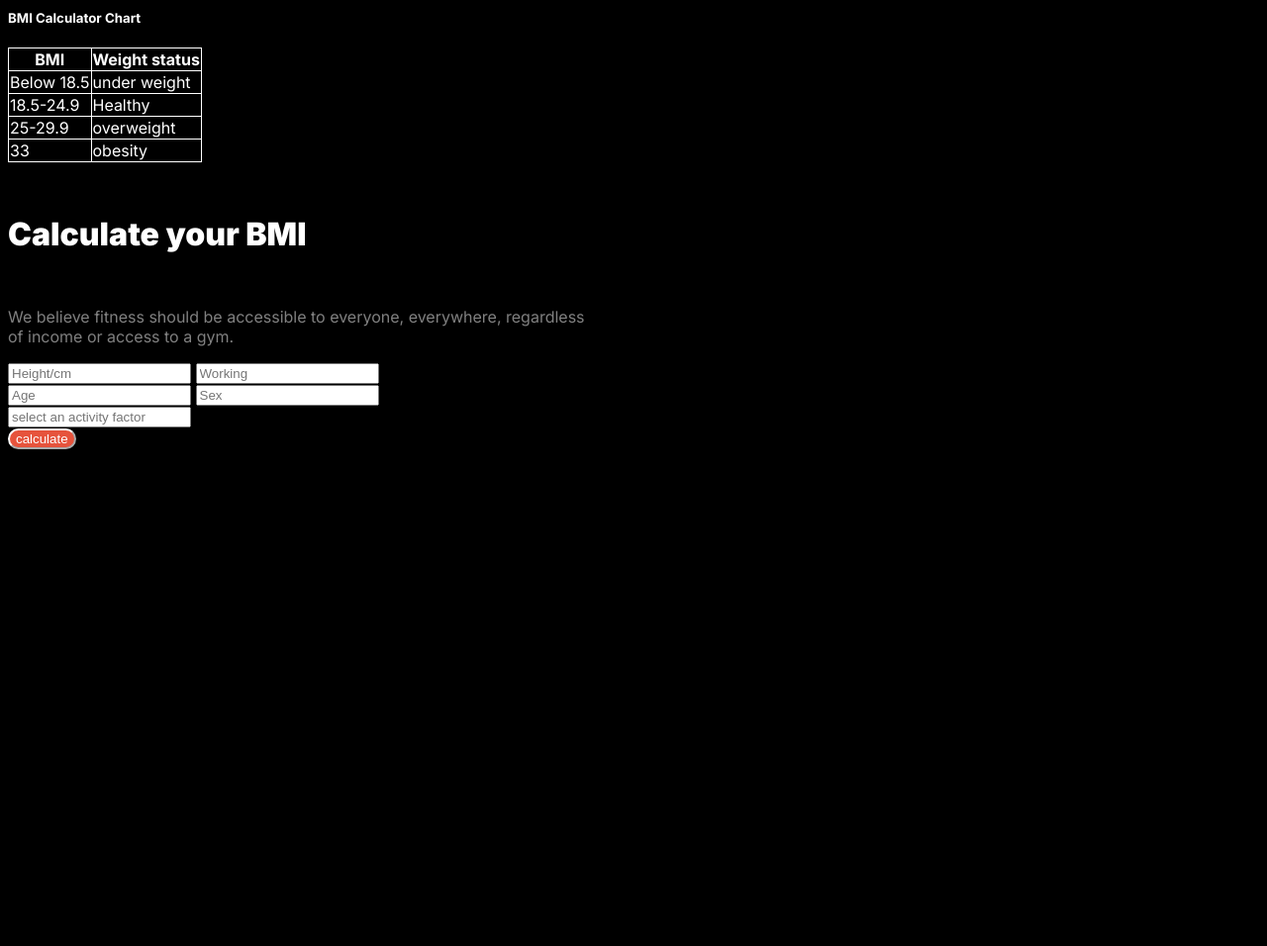
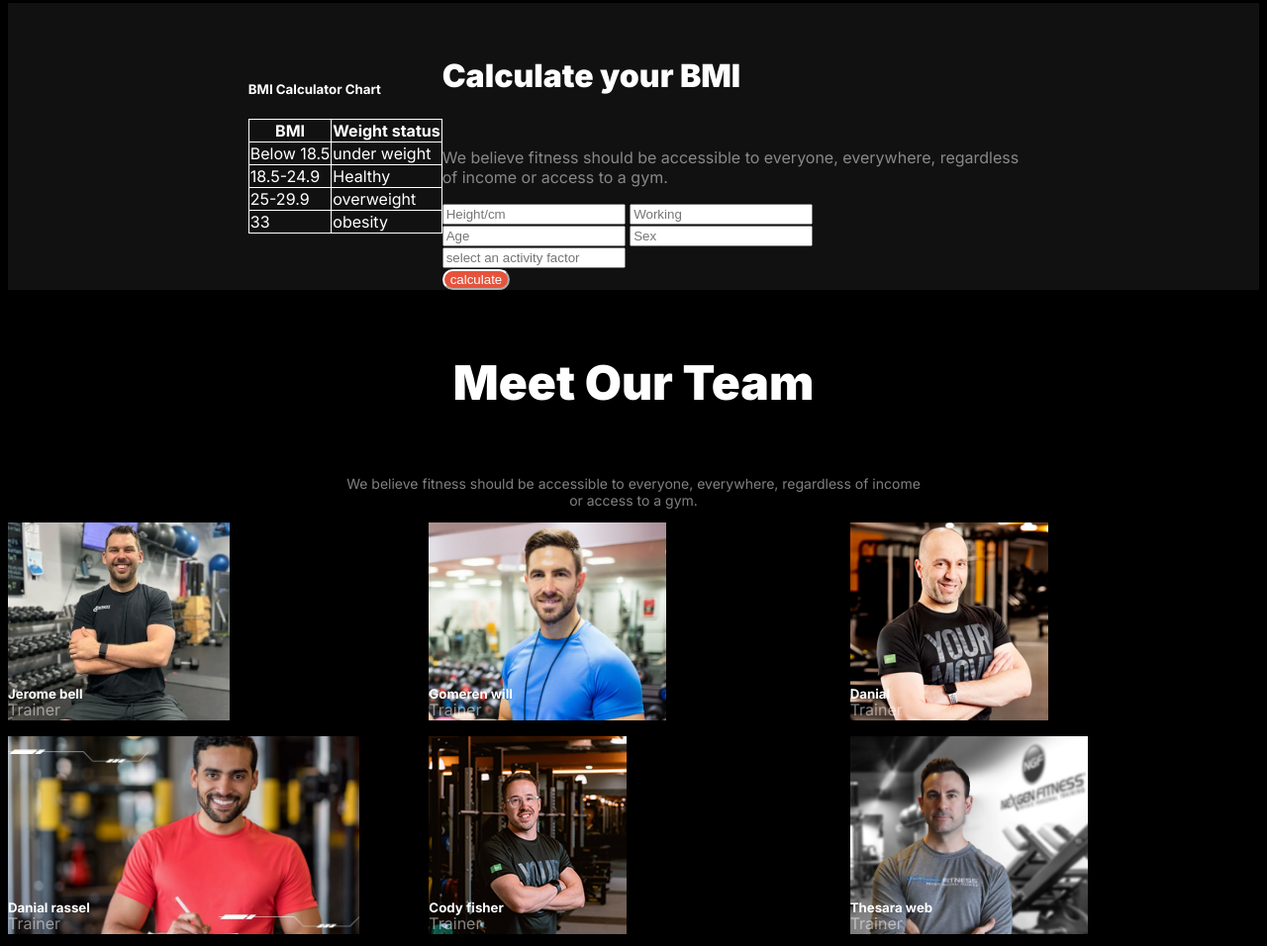
Before and after one commit to ZAHIDHOSEN/Assignment-2, a plain HTML site: page index.html in a window 1280 px wide. Shown: the part 1669-2625 px from the top of the page at 99% size. Before the commit the page ends 2131 px from the top, so only its background shows below. Drawn offline with Linux system fonts and the light colour scheme.

Commit message:
added meet section

```diff
--- a/index.html
+++ b/index.html
@@ -77,7 +77,7 @@
                     <h3 class=" calculator-title">BMI Calculator</h3>
                     <p class="calculator-description">We believe fitness should be accessible to everyone, everywhere, regardless of income or <br> access to a gym.</p>
                  </div>
-                 <section class="calculetor-chart">
+                 <section class="calculator-chart">
                     <div class="bmi-calculator-chart">
                         <h5 class="bmi-calculator-title">BMI Calculator Chart</h5>
                         <table class="table">
@@ -128,6 +128,63 @@
 
 
                  </section>
+                 <section class="meet-our-team">
+                    <div class="our-team">
+                        <h4 class="our-team-title">Meet Our Team</h4>
+                        <p class="our-team-description">We believe fitness should be accessible to everyone, everywhere, regardless of income <br> or access to a gym.</p>
+
+                    </div>
+                    <div class="our-team-img">
+                        <div class="our-team-card">
+                            <img src="images/trainer1.png" alt="">
+                            <div class=" our-team-text">
+                                <h5 class="name">Jerome bell</h5>
+                                <p class="job">Trainer</p>
+                            </div>
+                        </div>
+                        <div class="our-team-card">
+                            <img src="images/trainer2.png" alt="">
+                            <div class="our-team-text">
+                                <h5 class="name">Gomeren will</h5>
+                                <p class="job">Trainer</p>
+                            </div>
+                        </div>
+                        <div class="our-team-card">
+                            <img src="images/trainer3.png" alt="">
+                            <div class="our-team-text">
+                                <h5 class="name">Danial</h5>
+                                <p class="job">Trainer</p>
+
+                            </div>
+                        </div>
+                            <div class="our-team-card">
+                                <img src="images/trainer4.png" alt="">
+                                <div class="our-team-text">
+                                    <h5 class="name">Danial rassel</h5>
+                                    <p class="job">Trainer</p>
+                                </div>
+                            </div>
+                            <div class="our-team-card">
+                                <img src="images/trainer5.png" alt="">
+                                <div class="our-team-text">
+                                    <h5 class="name">Cody fisher</h5>
+                                    <p class="job">Trainer</p>
+                                </div>
+                            </div>
+                            <div class="our-team-card">
+                                <img src="images/trainer6.png" alt="">
+                                <div class="our-team-text">
+                                    <h5 class="name">Thesara web</h5>
+                                    <p class="job">Trainer</p>
+                                </div>
+                            </div>
+
+
+
+                    </div>
+
+                 </section>
+
 
 
 
--- a/styles/style.css
+++ b/styles/style.css
@@ -22,7 +22,7 @@
     src: local('Miama'), url('https://fonts.cdnfonts.com/s/302/Miama.ttf') format('ttf');
 }
 
- body{
+body{
     background-color: black;
 
 }*/
@@ -213,6 +213,7 @@ font-size: 1rem;
     background: rgba(34, 34, 34, 0.5);
     display: flex;
     align-items: center;
+    justify-content: center;
 }
 .bmi-calculator-title{
     color: white;
@@ -244,8 +245,66 @@ text-align: left;
     font-weight: 400;
     text-align: left;
 }
-.calculator-section{
+/*our team section related style */
+.meet-our-team{
+    align-items: center;
 
+
+}
+.our-team{
+    text-align: center;
+
+}
+.our-team-title{
+    color: rgb(255, 255, 255);
+font-family: Inter;
+font-size: 48px;
+font-weight: 900;
+text-align: center;
+
+}
+.our-team-description{
+    color: rgba(255, 255, 255, 0.5);
+font-family: Inter;
+font-size: 14px;
+font-weight: 400;
+text-align: center;
+
+}
+.our-team-img{
+    display: grid;
+    grid-template-columns: repeat(3,1fr);
+    gap: 12px;
+
+}
+
+
+.our-team-card img{
+    max-width:100%;
+    height: 200px;
+
+
+}
+.our-team-card{
+
+    position: relative;
+}
+.our-team-text{
+
+
+
+}
+.name{
+
+    color: rgb(255, 255, 255);
+    position: absolute;
+    top: 70%;
+
+}
+.job{
+    color: rgba(255, 255, 255, 0.5);
+    position: absolute;
+    top: 80%;
 }
 
 /*responsive media queary */
```
